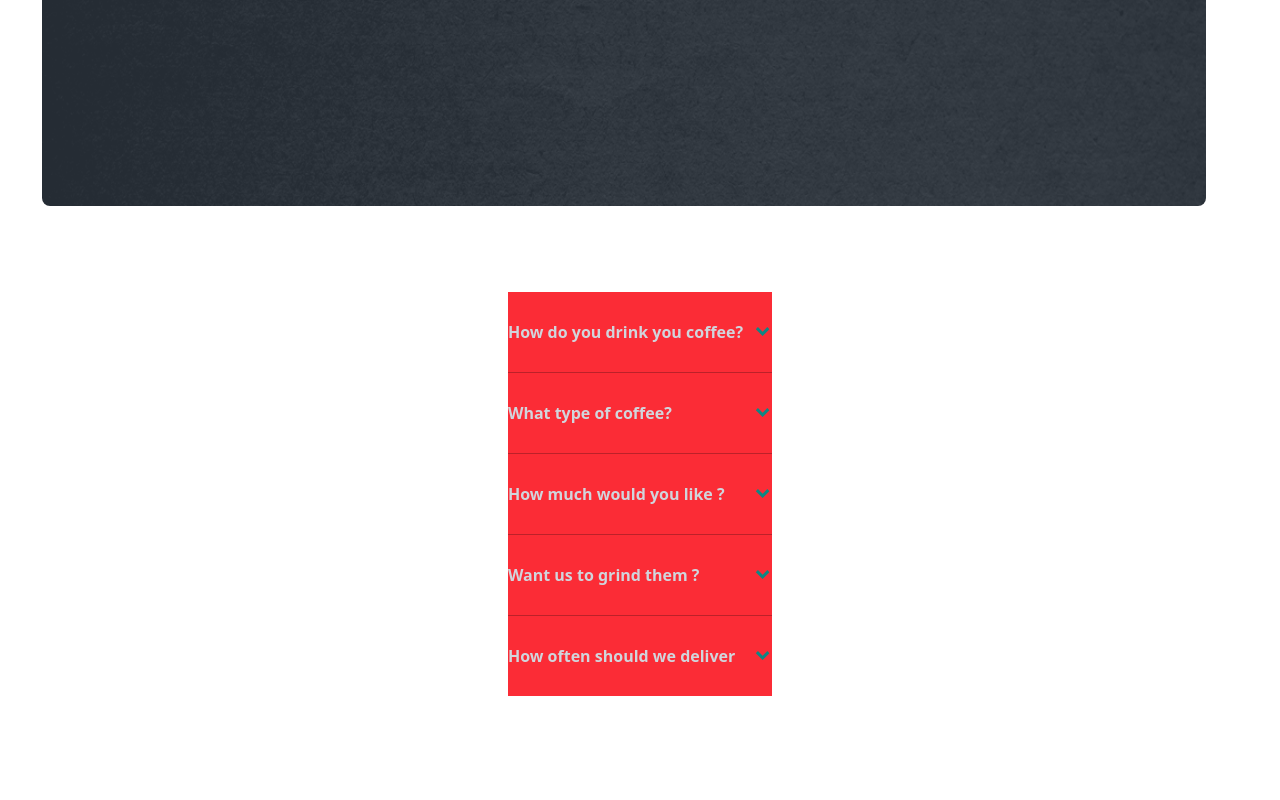
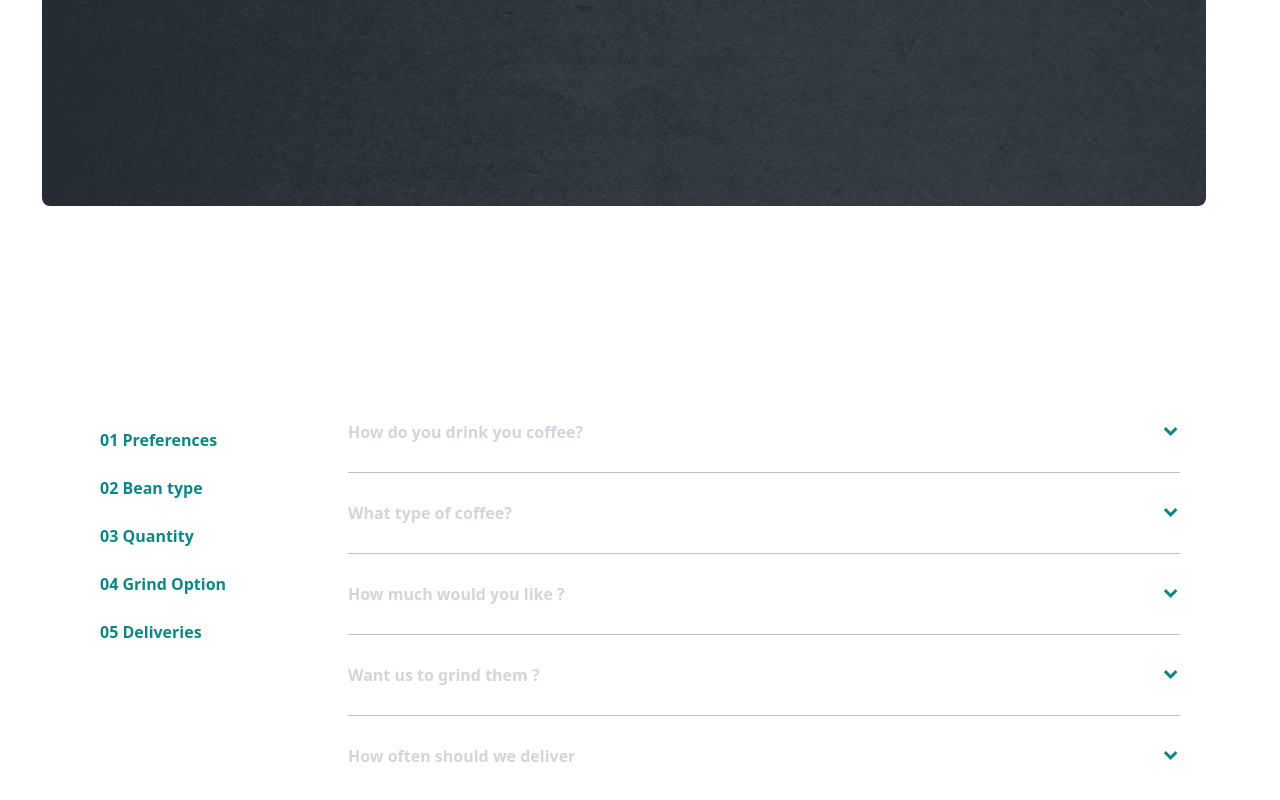
Before and after one commit to ItaloDev-Marcelo/Coffee-Roaster-V2, a React (Vite) app: page /Create-Plan in a window 1280 px wide. Shown: the part 1204-2004 px from the top of the page. Before the commit the page ends 1900 px from the top, so only its background shows below. Built offline with nearby package versions, Linux system fonts and the light colour scheme.

Commit message:
style: add style to CreateYourPlan

```diff
--- a/src/pages/plan/index.tsx
+++ b/src/pages/plan/index.tsx
@@ -1,12 +1,16 @@
+import { useState } from 'react'
 import HeroContainer from '../../components/Hero/HeroSection'
 import { HeroBank } from '../../components/Hero/utils/HeroBank'
 import Steps from '../../assets/images/plan/desktop/bg-steps.png'
 import { BlackData } from '../../components/Data/NumData'
 import CustomCard from '../../components/Card/CustomCard'
 import Accordion from '../../components/OrderSummary-accordion/Accordion'
+import AsideMenu from '../../components/OrderSummary-accordion/AsideMenu/AsideMenu'
 
 const CreateYourPlan = () => {
 
+  const [accordionOpen, setAccordionOpen] = useState<number|null>(null)
+  const handleAccordion = (campo: number | null) => accordionOpen === campo ? setAccordionOpen(null) : setAccordionOpen(campo)
   const title = 'Create a plan'
   const subtitle = 'Build a subscription plan that best fits your needs. We offer an assortment of the best artisan coffees from around the globe delivered fresh to your door.'
 
@@ -25,8 +29,10 @@ const CreateYourPlan = () => {
                                      }
                                   </div>
                  </section>
-                 <section className='bg-red-500'>
-                     <Accordion />
+                 <section className='flex flex-collg:flex-row lg:space-between p-25
+                  lg:justify-between w-full'>
+                      <div className='hidden lg:block  pt-9'><AsideMenu handleAccordion={handleAccordion} /></div>
+                      <div className=' w-full lg:w-[65vw] '><Accordion handleAccordion={handleAccordion} accordionOpen={accordionOpen} /></div>
                  </section>
         </main>
     </>
```
